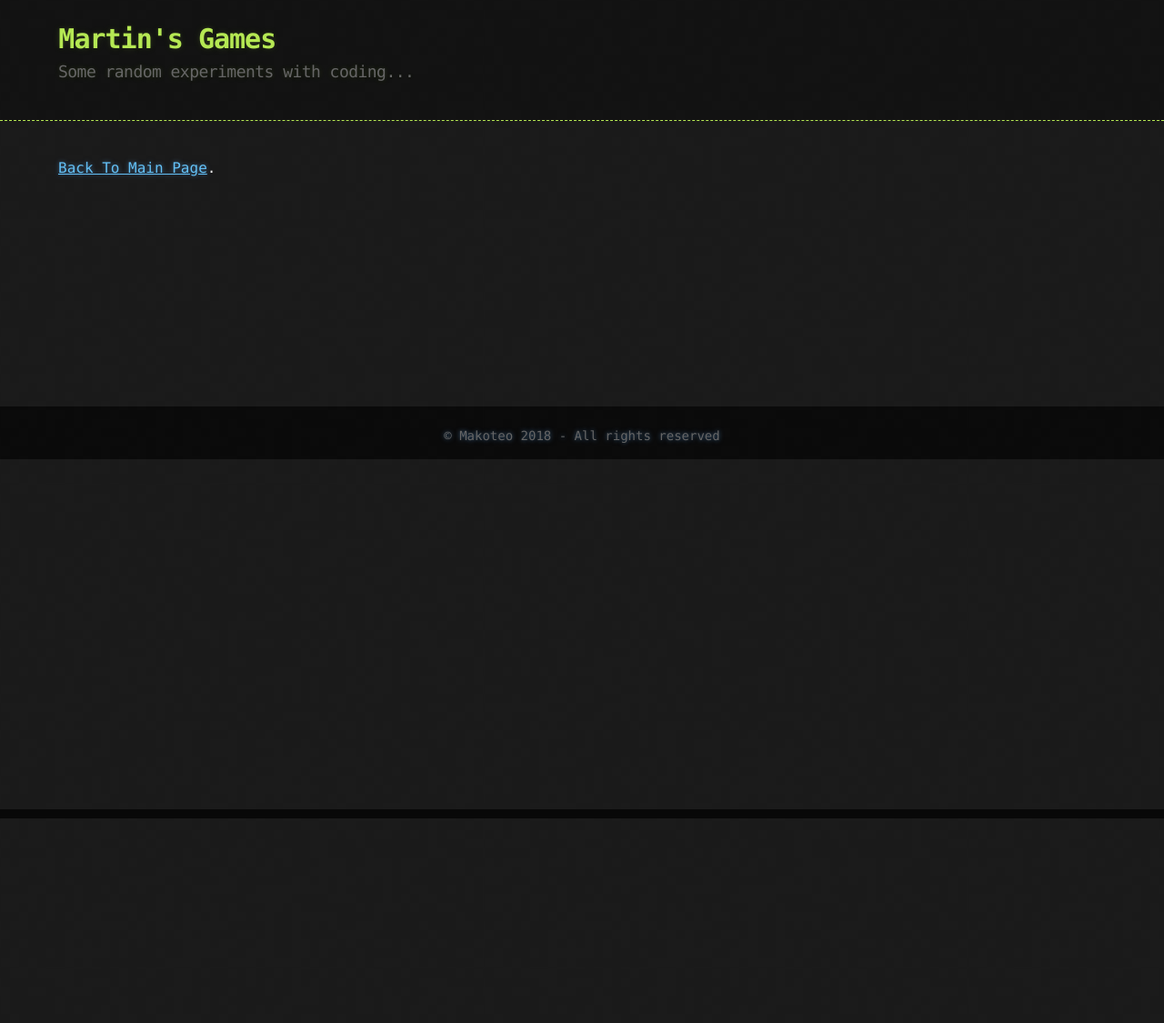
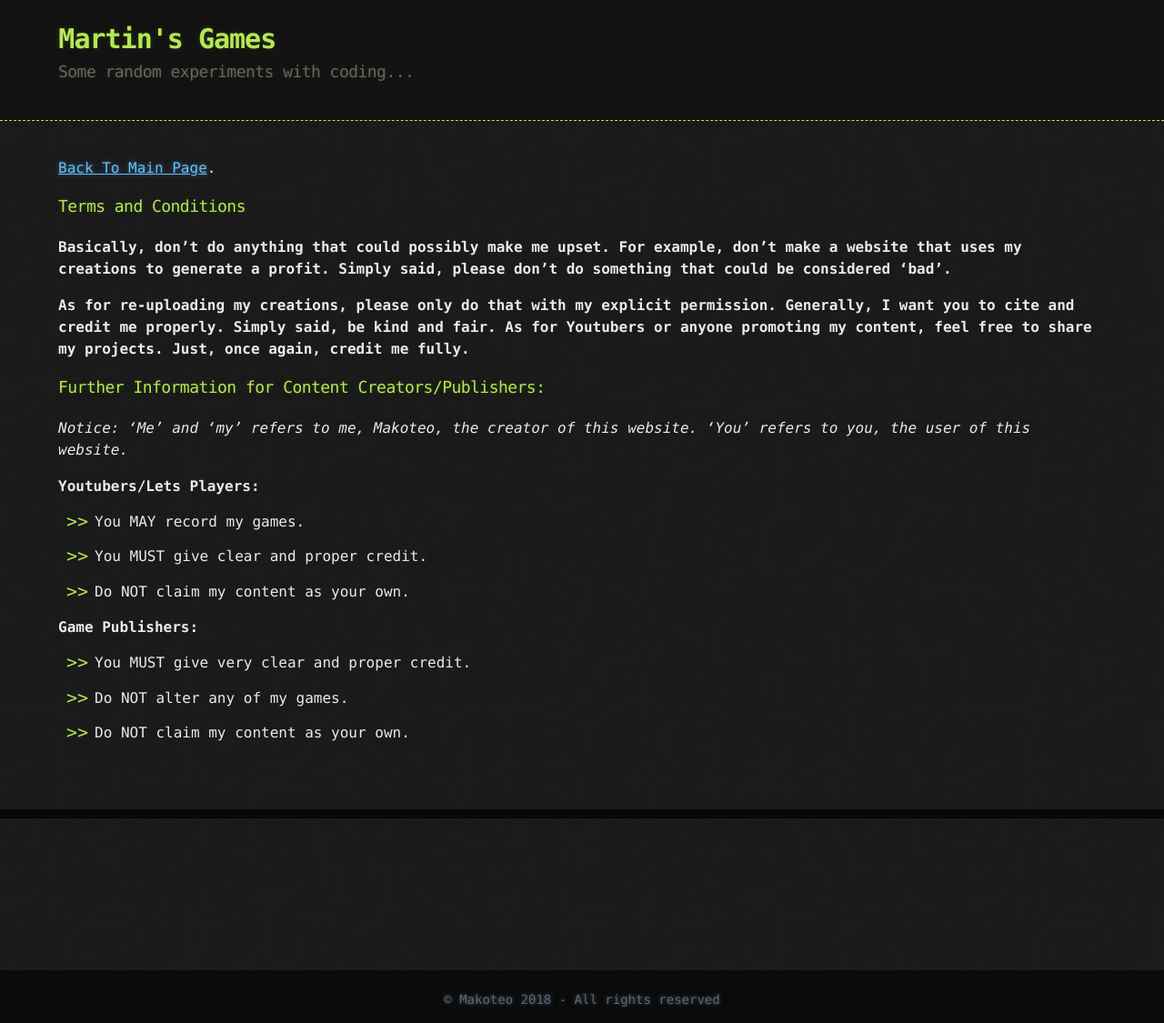
Before and after one commit to makoteo/blog, a Jekyll site: the page built from copryright-notice.md, in a window 1280 px wide. Shown: the whole page at 91% size. Built offline with Jekyll 4.4.1, drawn with Linux system fonts in a browser that asks for light colours; before the commit the page ends 900 px from its top, so only the background shows below that.

Commit message:
Done with Copyright Notice

```diff
--- a/_layouts/default.html
+++ b/_layouts/default.html
@@ -28,7 +28,7 @@
 
     </div>
 
-    <div id="foo-pop"><a href="https://makoteo.github.io/blog/copyright-notice.html">&#169 Makoteo 2018 - All rights reserved</h2></a></div>
+    <div id="foo-pop"><a href="https://makoteo.github.io/blog/copyright-notice">&#169 Makoteo 2018 - All rights reserved</h2></a></div>
     <div id="foo-boring"></div>
 
   </body>
--- a/copryright-notice.md
+++ b/copryright-notice.md
@@ -5,3 +5,32 @@
 ---
 
 [Back To Main Page](./index.md).
+
+### Terms and Conditions
+
+**Basically, don't do anything that could possibly make me upset. For example, don't make a website that uses my creations to generate a profit.
+Simply said, please don't do something that could be considered 'bad'.**
+
+**As for re-uploading my creations, please only do that with my explicit permission. Generally, I want you to cite and credit me properly.
+Simply said, be kind and fair. As for Youtubers or anyone promoting my content, feel free to share my projects. Just, once again, credit
+ me fully.**
+
+### Further Information for Content Creators/Publishers:
+
+*Notice: 'Me' and 'my' refers to me, Makoteo, the creator of this website. 'You' refers to you, the user of this website.*
+
+**Youtubers/Lets Players:**
+
+- You MAY record my games.
+
+- You MUST give clear and proper credit.
+
+- Do NOT claim my content as your own.
+
+**Game Publishers:**
+
+- You MUST give very clear and proper credit.
+
+- Do NOT alter any of my games.
+
+- Do NOT claim my content as your own.
```
